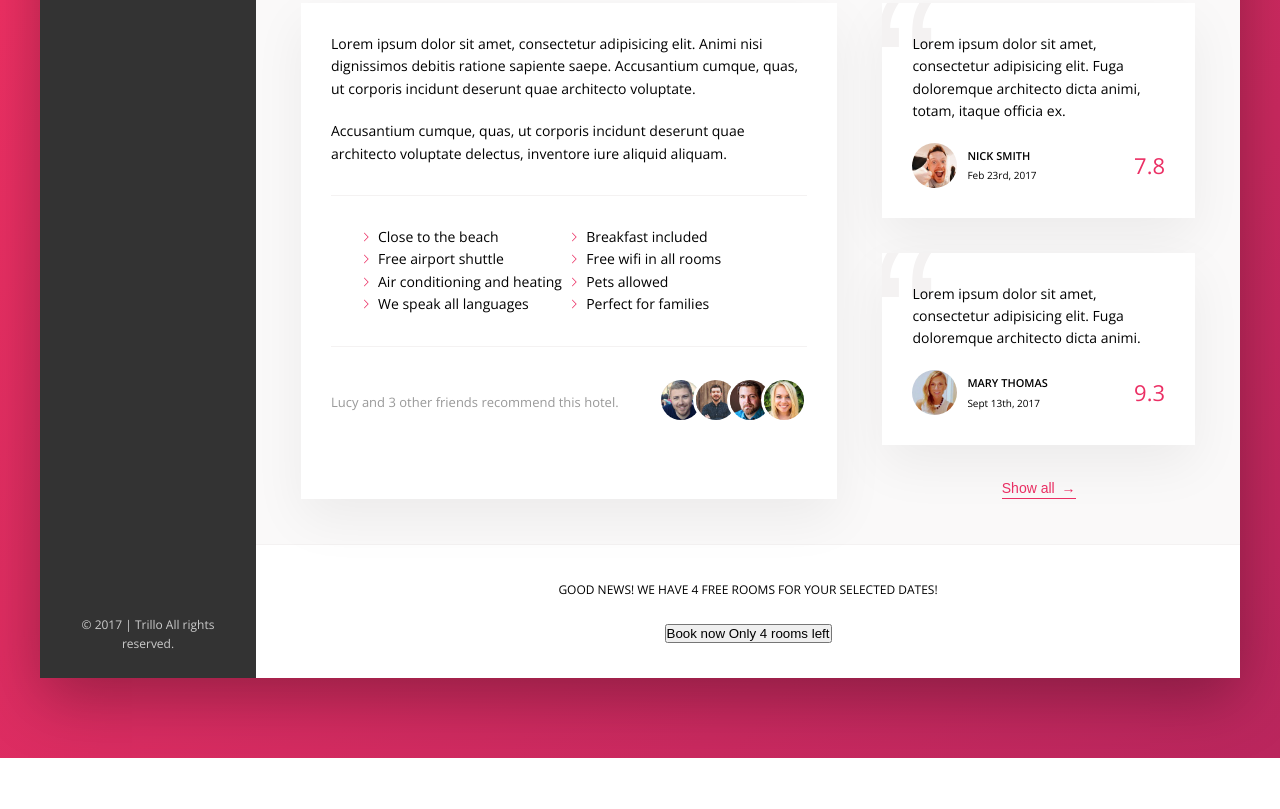
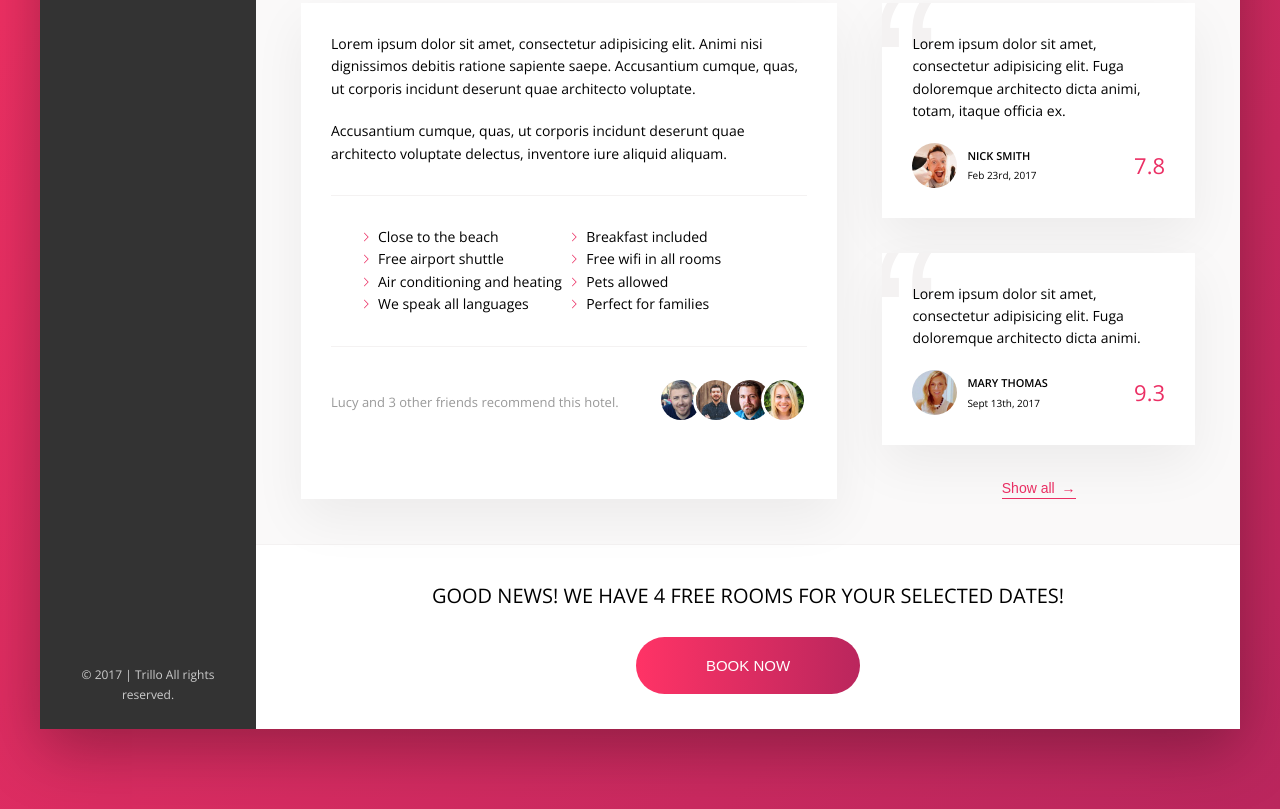
Before and after one commit to illutek/trillo, a website: page index.html in a window 1280 px wide. Shown: the part 654-1463 px from the top of the page. Before the commit the page ends 1412 px from the top, so only its background shows below. Drawn offline with nearby package versions, Linux system fonts and the light colour scheme.

Commit message:
end of section 7-85

```diff
--- a/sass/_components.scss
+++ b/sass/_components.scss
@@ -503,10 +503,62 @@
     text-align: center;
 
     &__book-now {
-        font-size: 1.2rem;
+        font-size: 2rem;
         font-weight: 300;
         text-transform: uppercase;
         margin-bottom: 2.5rem;
 
     }
 }
+
+//////////////////////
+// CTA
+//////////////////////
+
+.btn {
+    font-size: 1.5rem;
+    font-weight: 300;
+    text-transform: uppercase;
+    border-radius: 100px;
+    border: none;
+    background-image: linear-gradient(to right, var(--color-primary--light), var(--color-primary--dark));
+    color: white;
+    position: relative;
+    overflow: hidden;
+    cursor: pointer;
+
+    & > * {
+        display: inline-block;
+        height: 100%;
+        width: 100%;
+        transition: all .2s;
+    }
+
+    &__visible {
+        padding: 2rem 7rem;
+    }
+
+    &__invisible {
+        position: absolute;
+        padding: 2rem 0;
+        left: 0;
+        top: -100%;
+
+    }
+
+    &:hover {
+        background-image: linear-gradient(to left, var(--color-primary--light), var(--color-primary--dark));
+    }
+
+    &:hover &__visible {
+        transform: translateY(-100%);
+    }
+
+    &:hover &__invisible {
+        top: 0;
+    }
+
+    &::active {
+        outline: none;
+    }
+}
```
Also changed, not shown: css/main.css, 1 other file.
